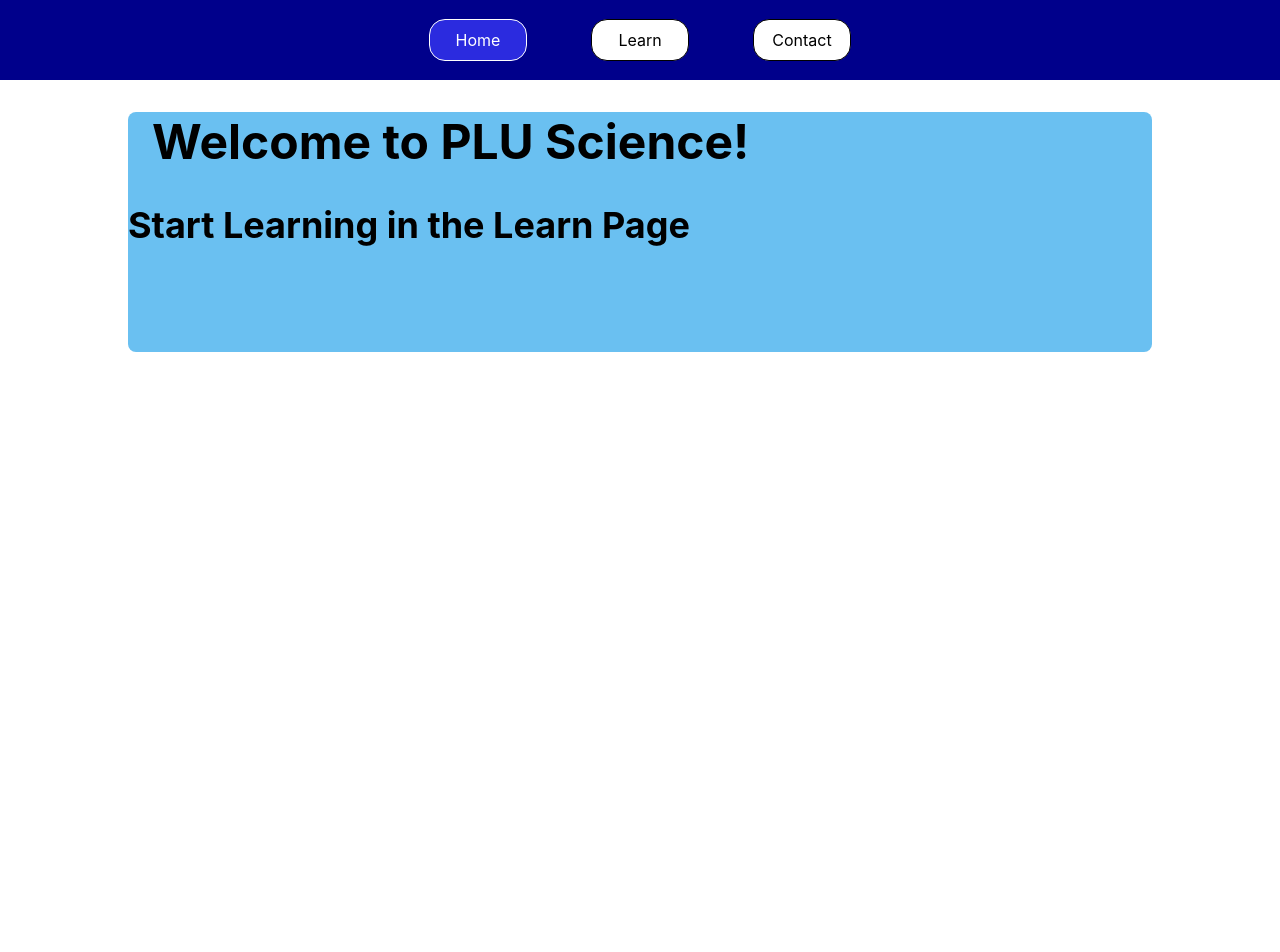
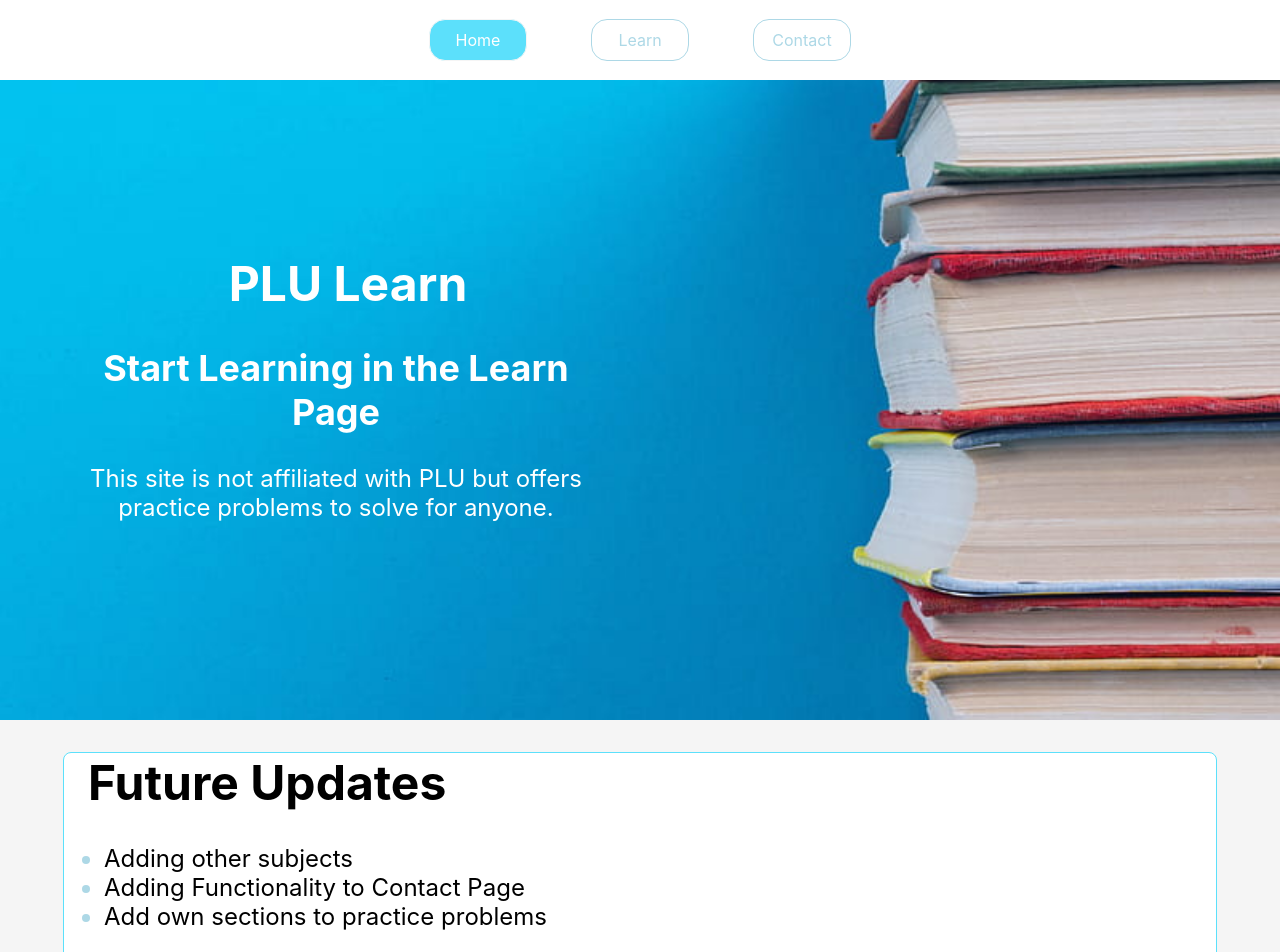
Before and after one commit to StuartGavidia/pluscience, a React (Create React App) app: page / in a window 1280 px wide. Shown: the top 952 px of the page. Before the commit the page ends 800 px from the top, so only its background shows below. Built offline with nearby package versions, Linux system fonts and the light colour scheme.

Commit message:
Style Intro Page

```diff
--- a/src/App.css
+++ b/src/App.css
@@ -1,4 +1,5 @@
 html {
     box-sizing: border-box;
     font-size: 16px;
+    background-color: whitesmoke;
 }
--- a/src/Components/Header/Header.css
+++ b/src/Components/Header/Header.css
@@ -3,13 +3,13 @@
     justify-content: center;
     gap: 4rem;
     height: 5rem;
-    background-color: #00008B;
+    background-color: white;
     align-items: center;
     color: white;
 }
 
 .header-link {
-    border: 1px solid black;
+    border: 1px solid lightblue;
     border-radius: 1rem;
     height: 2.5rem;
     width: 6rem;
@@ -17,12 +17,12 @@
     justify-content: center;
     align-items: center;
     background-color: white;
-    color: black;
+    color: lightblue;
     text-decoration: none;
 }
 
 .header-link-active {
-    background-color: #2b2bdf;
+    background-color: #5CE0FB;
     color: white;
-    border: 1px solid white;
+    border: 1px solid whitesmoke;
 }
--- a/src/Pages/IntroPage/IntroPage.css
+++ b/src/Pages/IntroPage/IntroPage.css
@@ -1,9 +1,38 @@
 .intro {
-    background-color: rgb(106, 192, 241);
-    width: 80%;
-    height: 15rem;
-    margin: 2rem auto;
+    background-color: whitesmoke;
+    width: 100%;
+    height: 30rem;
     border-radius: 0.5rem;
     color: black;
     font-size: 1.5rem
 }
+
+.intro-banner {
+    background-image: url("../../../public/Assets/Images/banner.jpg");
+    background-size: cover;
+    height: 40rem;
+    width: 100%;
+    color: white;
+    display: flex;
+    justify-content: flex-start;
+    align-items: center;
+}
+
+.intro-banner-text {
+    text-align: center;
+    width: 40%;
+    margin-left: 5rem;
+}
+
+.intro-information {
+    border: 1px solid #5CE0FB;
+    border-radius: 0.5rem;
+    width: 90%;
+    height: 30rem;
+    background-color: white;
+    margin: 2rem auto;
+}
+
+::marker {
+    color: lightblue;
+}
--- a/src/Pages/IntroPage/IntroPage.jsx
+++ b/src/Pages/IntroPage/IntroPage.jsx
@@ -4,8 +4,24 @@ import "./IntroPage.css"
 export default function IntroPage(){
     return (
         <div className="intro">
-            <h1>Welcome to PLU Science!</h1>
-            <h2>Start Learning in the Learn Page</h2>
+            <div className="intro-banner">
+                <div className="intro-banner-text">
+                    <h1>PLU Learn</h1>
+                    <h2>Start Learning in the Learn Page</h2>
+                    <p>This site is not affiliated with PLU but offers practice problems to solve for anyone.</p>
+                </div>
+            </div>
+            <div className="intro-information">
+                <h1>Future Updates</h1>
+                <div>
+                    <ul>
+                        <li>Adding other subjects</li>
+                        <li>Adding Functionality to Contact Page</li>
+                        <li>Add own sections to practice problems</li>
+                    </ul>
+                </div>
+            </div>
+
         </div>
     )
 }
```
Also changed, not shown: public/Assets/Images/banner.jpg (added).
